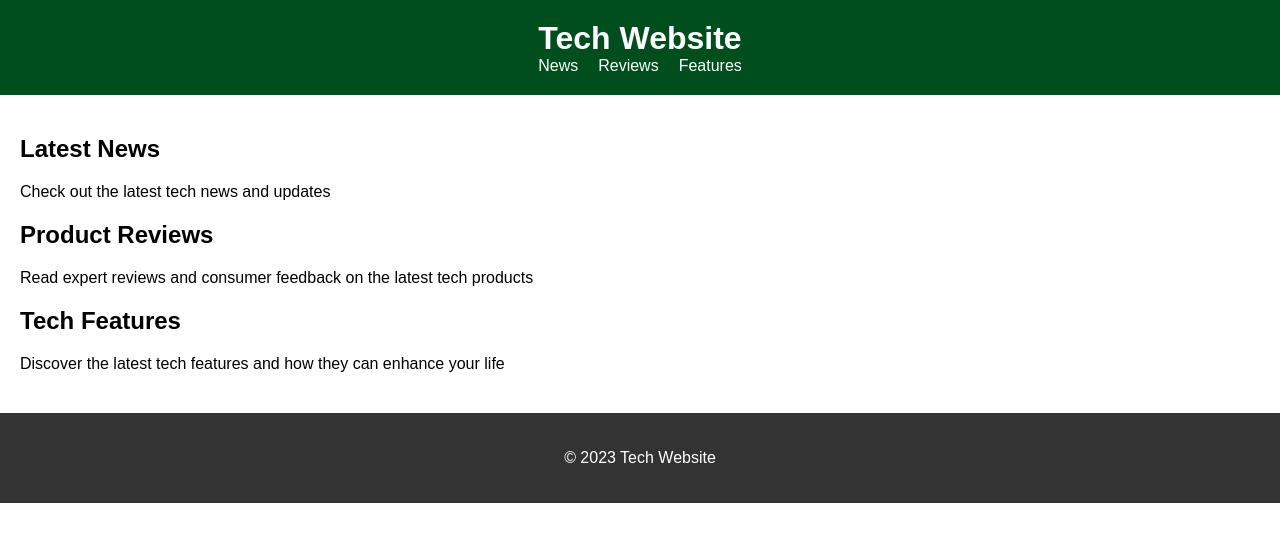
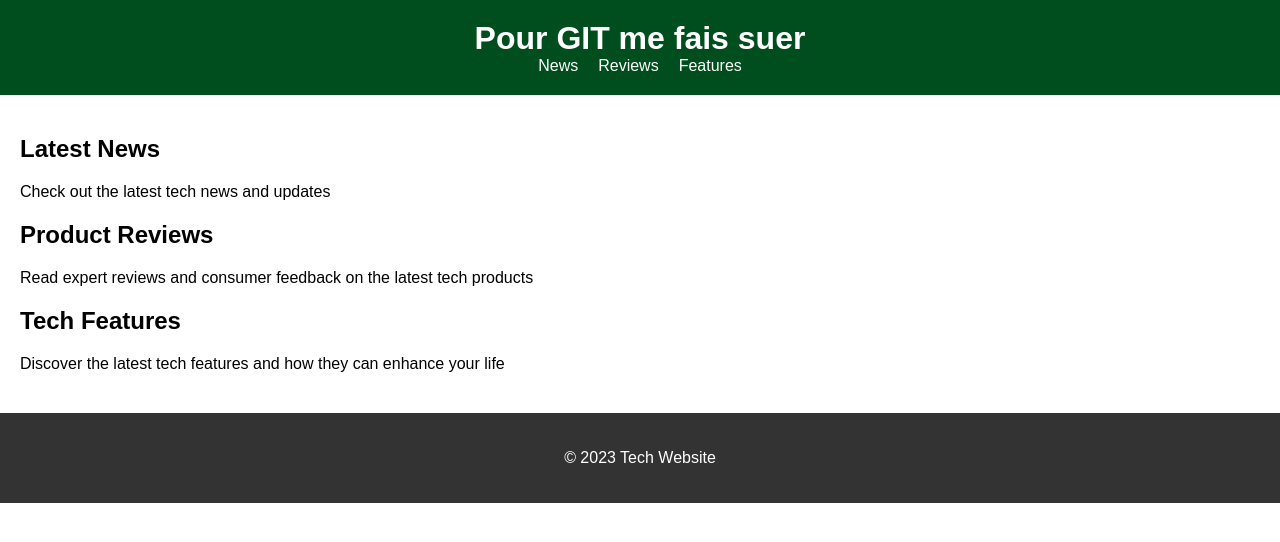
Before and after one commit to DivinPanda/exemple-cours5, a plain HTML site: page index.html in a window 1280 px wide. Drawn offline with Linux system fonts and the light colour scheme.

Commit message:
Update index.html

```diff
--- a/index.html
+++ b/index.html
@@ -7,7 +7,7 @@
   </head>
   <body>
     <header>
-      <h1>Tech Website</h1>
+      <h1>Pour GIT me fais suer</h1>
       <nav>
         <ul>
           <li><a href="#news">News</a></li>
```
